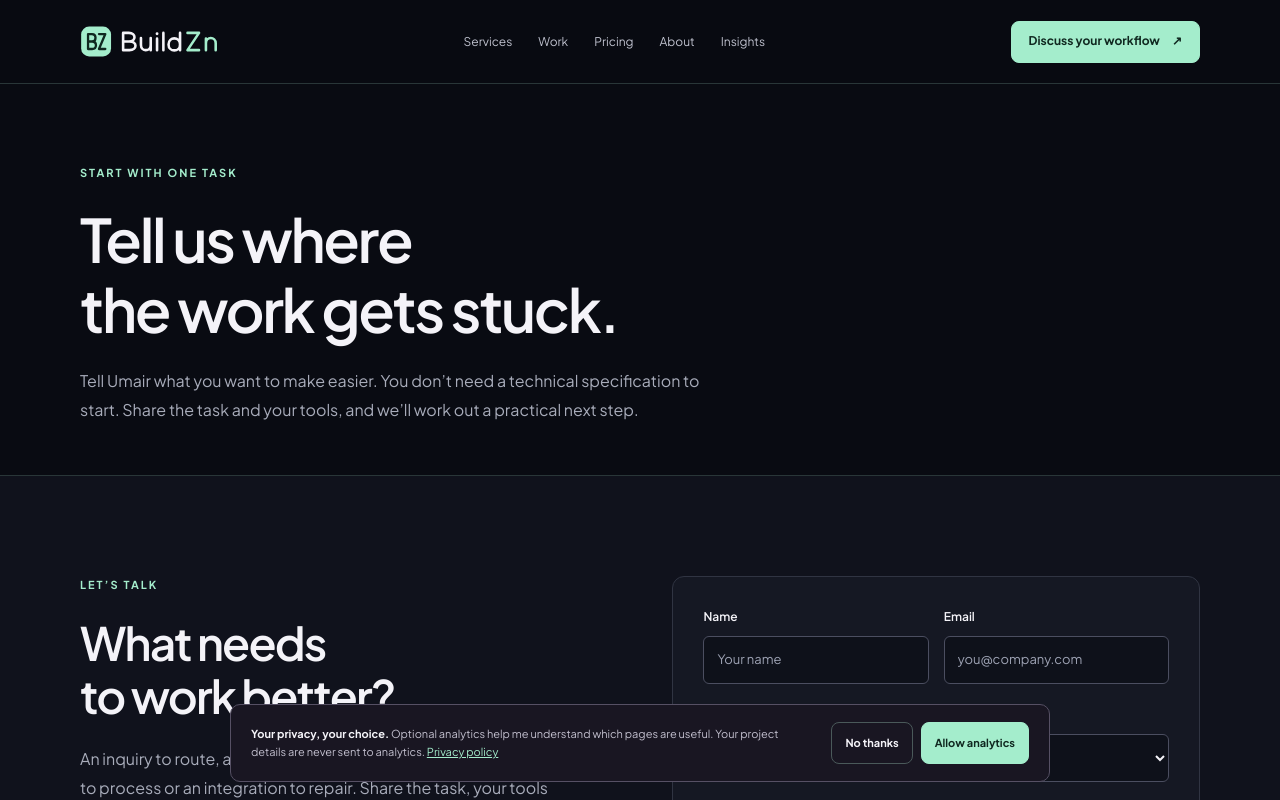
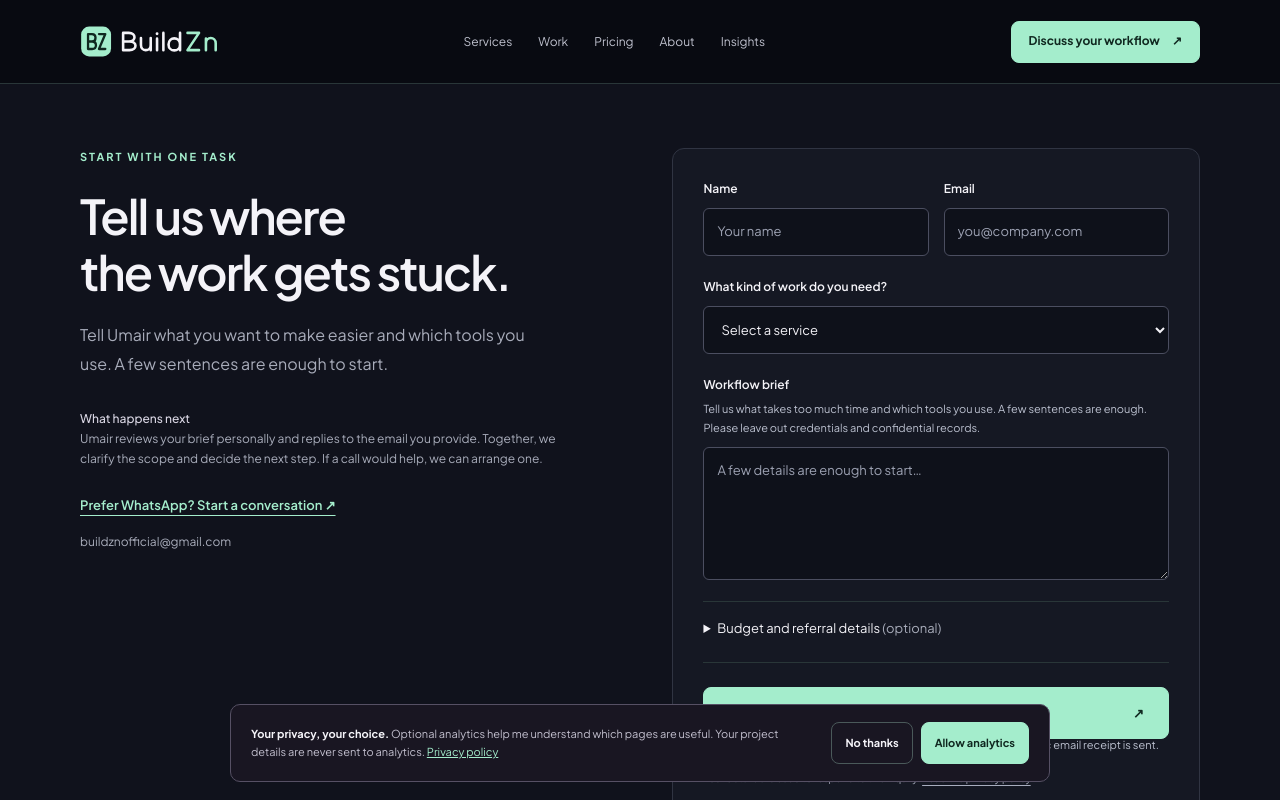
Before and after one commit to umair24171/dev_umair, a Next.js app: page /contact in a window 1280 px wide. Shown: the top 800 px of the page. Built offline with nearby package versions, Linux system fonts and the light colour scheme.

Commit message:
Bring standalone contact form forward by combining duplicated introductions

```diff
--- a/app/components/ContactForm.tsx
+++ b/app/components/ContactForm.tsx
@@ -2,7 +2,7 @@
 import { useEffect, useRef, useState } from 'react';
 import { site } from '@/lib/site';
 import { track } from './Analytics';
-export default function ContactForm({ initialProjectType = '' }: { initialProjectType?: string }) {
+export default function ContactForm({ initialProjectType = '', standalone = false }: { initialProjectType?: string; standalone?: boolean }) {
   const [state,setState]=useState({succeeded:false,submitting:false,errors:'',ownerNotification:''});
   async function submit(event:React.FormEvent<HTMLFormElement>){event.preventDefault();const form=event.currentTarget;setState({succeeded:false,submitting:true,errors:'',ownerNotification:''});try{const data=Object.fromEntries(new FormData(form));const response=await fetch('/api/inquiries',{method:'POST',headers:{'Content-Type':'application/json'},body:JSON.stringify(data)});const result=await response.json();if(!response.ok)throw new Error(result.error||'Please try again.');setState({succeeded:true,submitting:false,errors:'',ownerNotification:result.ownerNotification||'uncertain'});}catch(error){setState({succeeded:false,submitting:false,errors:error instanceof Error?error.message:'Please try again.',ownerNotification:''});}}
   const started = useRef(false);
@@ -10,8 +10,8 @@ export default function ContactForm({ initialProjectType = '' }: { initialProjec
   function start() { if (!started.current) { track('form_started', { location: 'contact' }); started.current = true; } }
   useEffect(() => { if (state.succeeded && !sent.current) { sent.current = true; track('form_submitted', { location: 'contact' }); } }, [state.succeeded]);
   return <section id="contact" className="section contact-section"><div className="shell contact-grid"><div>
-    <p className="eyebrow">LET’S TALK</p><h2>What needs<br/>to work better?</h2>
-    <p className="section-copy">An inquiry to route, a support question to answer, a document to process or an integration to repair. Share the task, your tools and where human review is needed.</p>
+    <p className="eyebrow">{standalone ? 'START WITH ONE TASK' : 'LET’S TALK'}</p>{standalone ? <h1 className="contact-page-title">Tell us where<br/>the work gets stuck.</h1> : <h2>What needs<br/>to work better?</h2>}
+    <p className="section-copy">{standalone ? 'Tell Umair what you want to make easier and which tools you use. A few sentences are enough to start.' : 'An inquiry to route, a support question to answer, a document to process or an integration to repair. Share the task, your tools and where human review is needed.'}</p>
     <p className="contact-next"><strong>What happens next</strong><br/>Umair reviews your brief personally and replies to the email you provide. Together, we clarify the scope and decide the next step. If a call would help, we can arrange one.</p>
     <a className="text-link" href={site.whatsapp} target="_blank" rel="noopener noreferrer" onClick={() => track('contact_alternative_clicked', { channel: 'whatsapp' })}>Prefer WhatsApp? Start a conversation ↗</a>
     <a className="contact-email" href={`mailto:${site.email}`}>{site.email}</a>
--- a/app/contact/page.tsx
+++ b/app/contact/page.tsx
@@ -2,4 +2,4 @@ import type { Metadata } from 'next';
 import { services } from '@/lib/site';
 import ContactForm from '../components/ContactForm';
 export const metadata: Metadata = { title: 'Discuss your automation workflow', description: 'Share a repetitive business task, your tools and review requirements with BuildZn. Start a conversation about automation, AI agents, integrations or repair.', alternates: { canonical: 'https://www.buildzn.com/contact' } };
-export default async function Contact({ searchParams }: { searchParams: Promise<{ service?: string | string[] }> }) { const { service } = await searchParams; const selected = services.find(item => item.slug === service); return <main id="main-content"><section className="shell page-hero"><p className="eyebrow">START WITH ONE TASK</p><h1>Tell us where<br/>the work gets stuck.</h1><p className="section-copy">Tell Umair what you want to make easier. You don’t need a technical specification to start. Share the task and your tools, and we’ll work out a practical next step.</p></section><ContactForm key={selected?.slug || "general"} initialProjectType={selected?.name}/></main>; }
+export default async function Contact({ searchParams }: { searchParams: Promise<{ service?: string | string[] }> }) { const { service } = await searchParams; const selected = services.find(item => item.slug === service); return <main id="main-content" className="contact-page"><ContactForm key={selected?.slug || "general"} initialProjectType={selected?.name} standalone/></main>; }
```
Also changed, not shown: app/globals.css.
